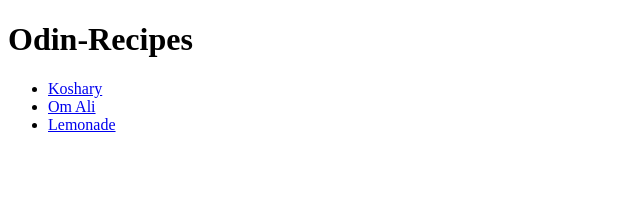
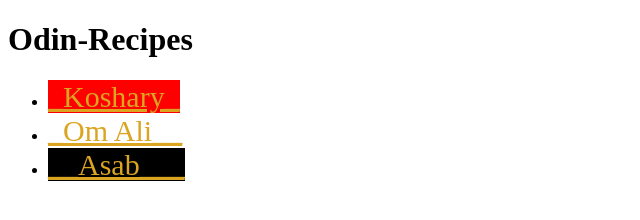
Before and after one commit to Amr-Kollohm/odin-recipes, a plain HTML site: page index.html in a window 1280 px wide. Shown: the whole page, without its empty margins (0-640 px from the left). Drawn offline with Linux system fonts and the light colour scheme.

Commit message:
Add style to homepage
Add homepage.css to style the homepage index.html

```diff
--- a/index.html
+++ b/index.html
@@ -4,14 +4,15 @@
     <head>
         <meta charset="utf-8">
         <title>Odin-Recipes</title>
+        <link href="./styles/homepage.css" rel="stylesheet">
     </head>
 
     <body>
         <h1>Odin-Recipes</h1>
         <ul>
-            <li><a href="./recipes/koshary.html" target="_blank" rel="noopener noreferrer">Koshary</a></li>
-            <li><a href="./recipes/om_ali.html" target="_blank" rel="noopener noreferrer">Om Ali</a></li>
-            <li><a href="./recipes/lemonade.html" target="_blank" rel="noopener noreferrer">Lemonade</a></li>
+            <li><a class="red text" href="./recipes/koshary.html" target="_blank" rel="noopener noreferrer">_Koshary_</a></li>
+            <li><a class="white text" href="./recipes/om_ali.html" target="_blank" rel="noopener noreferrer">_Om Ali__</a></li>
+            <li><a class="black text" href="./recipes/lemonade.html" target="_blank" rel="noopener noreferrer">__Asab___</a></li>
         </ul>
     </body>
 </html>
--- /dev/null
+++ b/styles/homepage.css
@@ -0,0 +1,16 @@
+.red{
+    background-color: red;
+}
+
+.white{
+    background-color: white;
+}
+
+.black{
+    background-color: black;
+}
+
+.text{
+    font-size: 30px;
+    color:goldenrod;
+}
```
